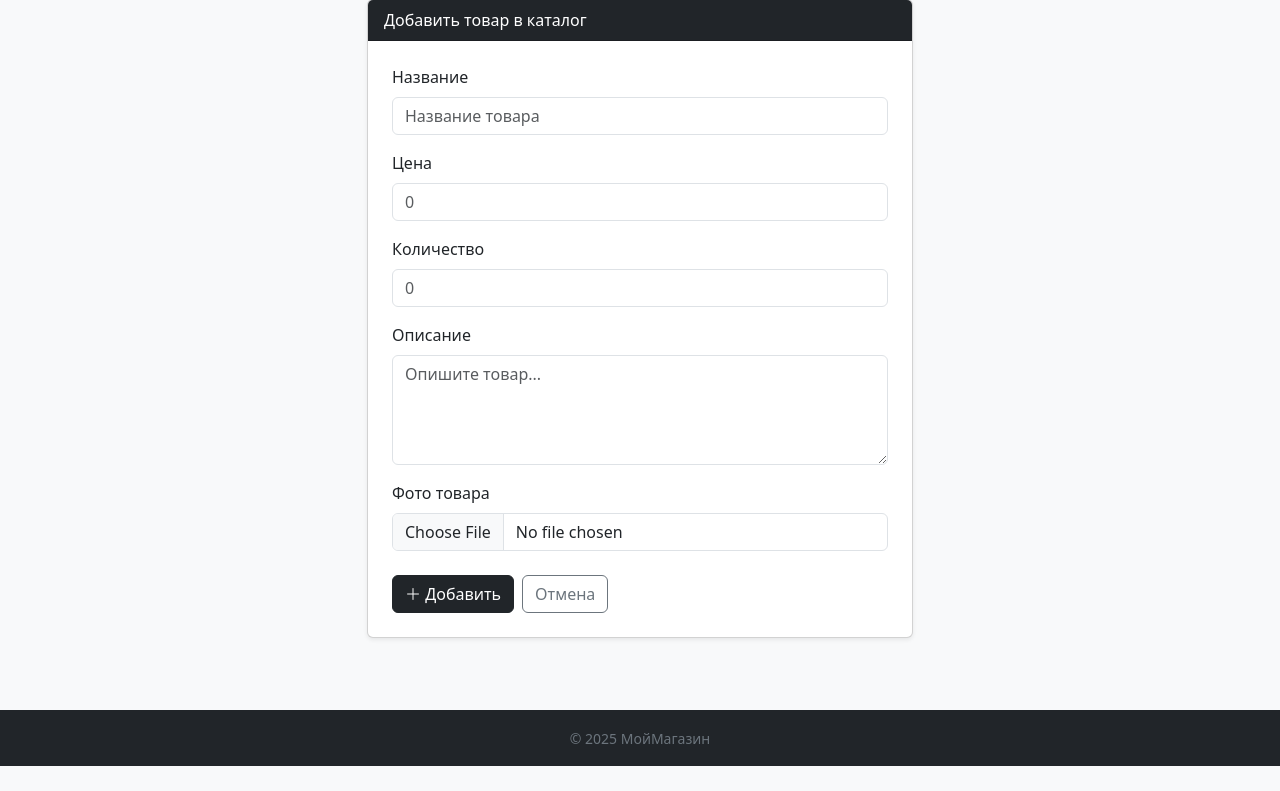
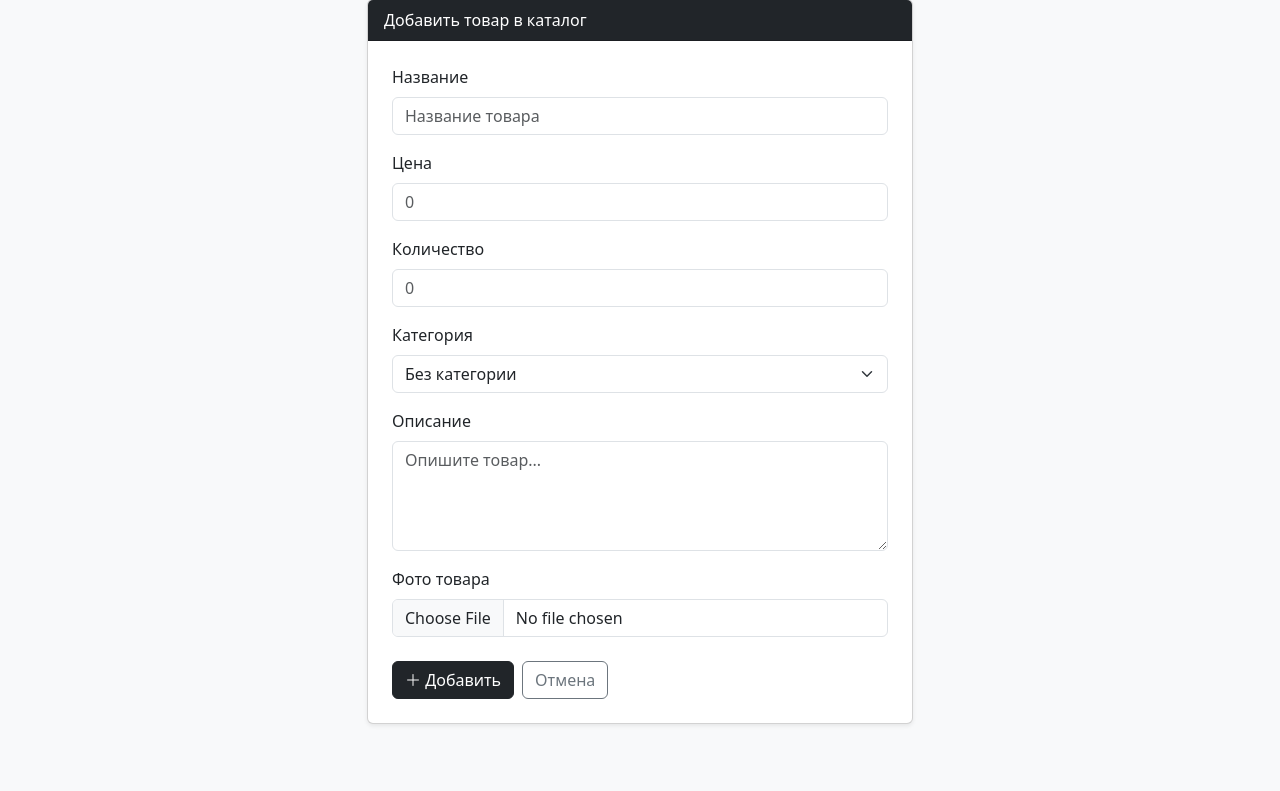
Before and after one commit to RiliyaTOP/WEB_Flask, a Flask app: page /add_product in a window 1280 px wide. Shown: the part 85-876 px from the top of the page. Before the commit the page ends 851 px from the top, so only its background shows below. Run offline with Flask 3, Linux system fonts and the light colour scheme; a user stored in the database is signed in; data comes from the database, SQL or seed files in the repository; both versions use the stored data as it was after the commit; some libraries are stand-ins or nearby versions.

Commit message:
категории

```diff
--- a/app.py
+++ b/app.py
@@ -79,7 +79,7 @@ login_manager.init_app(app)
 # инициализируем бд — создаёт файл и все таблицы если их ещё нет
 db_session.global_init("db/blogs.sqlite")
 
-CATEGORIES = ['Электроника', 'Одежда', 'Книги']
+CATEGORIES = ['Одежда', 'Еда', 'Напитки', 'Электроника', 'Книги', 'Спорт', 'Дом и сад', 'Красота', 'Игрушки']
 
 
 def cart_count():
@@ -234,6 +234,8 @@ def catalog():
         # фильтруем по поисковому запросу если он есть
         if q:
             query = query.filter(Products.name.ilike(f'%{q}%'))
+        if selected_category:
+            query = query.filter(Products.category == selected_category)
         products = query.all()
         # картинки собираем одним запросом заранее, чтобы не делать n запросов на каждый товар
         images = {img.product_id: url_for('static', filename=f'uploads/{img.filename}')
@@ -464,6 +466,7 @@ def add_product():
                 name=form.name.data,
                 price=form.price.data,
                 quantity=form.quantity.data,
+                category=form.category.data or None,
                 description=form.description.data or None
             )
             db_sess.add(product)
@@ -498,6 +501,7 @@ def product_edit(product_id):
             product.name = form.name.data
             product.price = form.price.data
             product.quantity = form.quantity.data
+            product.category = form.category.data or None
             product.description = form.description.data or None
             if form.photo.data and form.photo.data.filename:
                 old = db_sess.query(ProductImage).filter_by(product_id=product_id).first()
--- a/data/product.py
+++ b/data/product.py
@@ -12,4 +12,5 @@ class Products(SqlAlchemyBase, UserMixin):
     price = Column(Integer, nullable=True)
     quantity = Column(Integer, nullable=True)
     description = Column(Text, nullable=True)
+    category = Column(String, nullable=True)
     created_date = Column(DateTime, default=datetime.datetime.now)
--- a/form/product.py
+++ b/form/product.py
@@ -5,10 +5,15 @@ from wtforms import (EmailField, SelectField, PasswordField, StringField, Boolea
 from wtforms.validators import DataRequired, Optional
 
 
+CATEGORIES = ['Одежда', 'Еда', 'Напитки', 'Электроника', 'Книги', 'Спорт', 'Дом и сад', 'Красота', 'Игрушки']
+CATEGORY_CHOICES = [('', 'Без категории')] + [(c, c) for c in CATEGORIES]
+
+
 class NewProductsForm(FlaskForm):
     name = StringField('Название', validators=[DataRequired()])
     price = IntegerField("Цена", validators=[DataRequired()])
     quantity = IntegerField("Количество", validators=[DataRequired()])
+    category = SelectField('Категория', choices=CATEGORY_CHOICES, validators=[Optional()])
     description = TextAreaField('Описание', validators=[Optional()])
     photo = FileField('Фото товара', validators=[FileAllowed(['jpg', 'jpeg', 'png', 'webp'], 'Только изображения')])
 
@@ -19,6 +24,7 @@ class EditProductForm(FlaskForm):
     name = StringField('Название', validators=[DataRequired()])
     price = IntegerField("Цена", validators=[DataRequired()])
     quantity = IntegerField("Количество", validators=[DataRequired()])
+    category = SelectField('Категория', choices=CATEGORY_CHOICES, validators=[Optional()])
     description = TextAreaField('Описание', validators=[Optional()])
     photo = FileField('Новое фото', validators=[FileAllowed(['jpg', 'jpeg', 'png', 'webp'], 'Только изображения')])
 
--- a/templates/add_product.html
+++ b/templates/add_product.html
@@ -31,6 +31,10 @@
                         {% endfor %}
                     </div>
                     <div class="mb-3">
+                        {{ form.category.label(class="form-label") }}
+                        {{ form.category(class="form-select") }}
+                    </div>
+                    <div class="mb-3">
                         {{ form.description.label(class="form-label") }}
                         {{ form.description(class="form-control", rows=4, placeholder="Опишите товар...") }}
                     </div>
--- a/templates/edit_product.html
+++ b/templates/edit_product.html
@@ -46,6 +46,10 @@
                         </div>
                     </div>
                     <div class="mb-3">
+                        {{ form.category.label(class="form-label") }}
+                        {{ form.category(class="form-select") }}
+                    </div>
+                    <div class="mb-3">
                         {{ form.description.label(class="form-label") }}
                         {{ form.description(class="form-control", rows=4, placeholder="Опишите товар...") }}
                     </div>
```
Also changed, not shown: db/blogs.sqlite.
